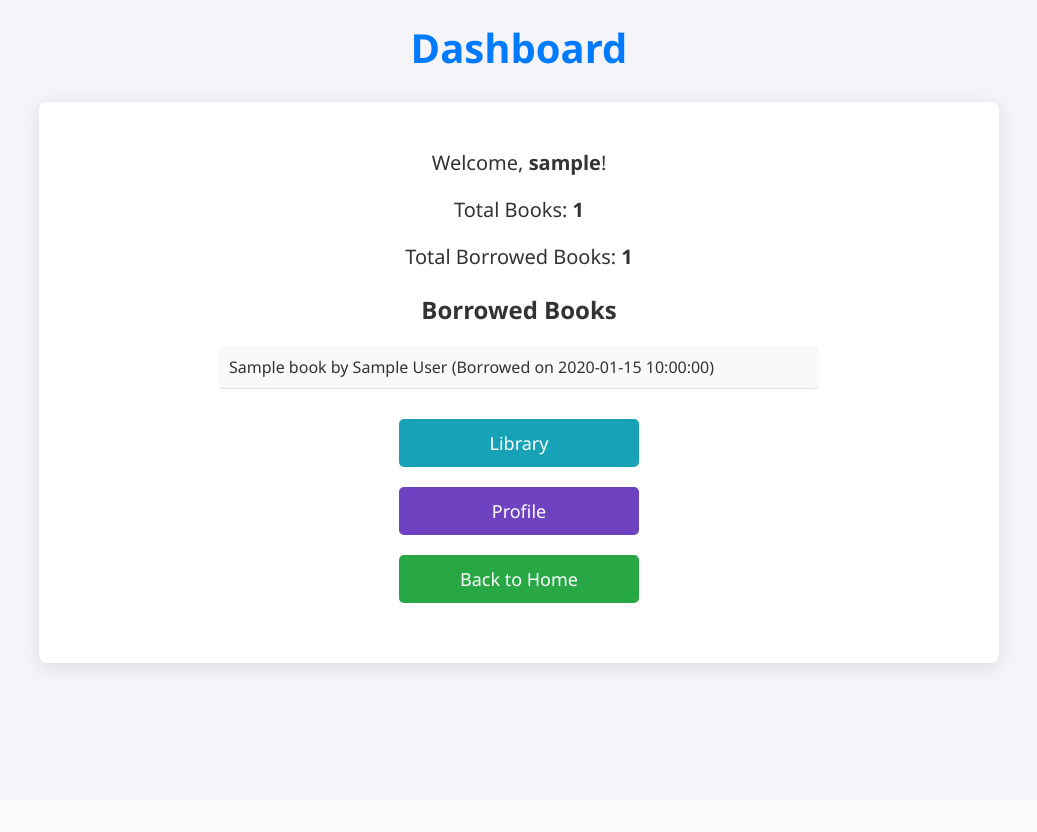
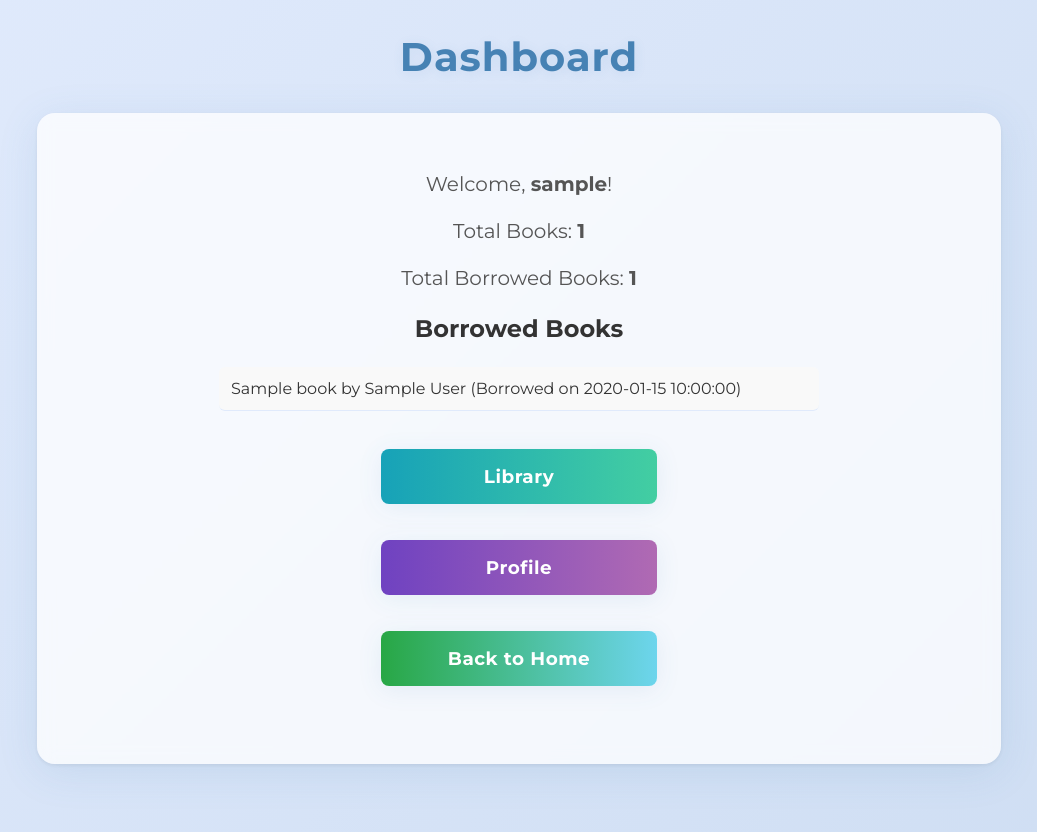
Before and after one commit to vidved123/MyLibrary, a Python web app: template templates/dashboard.html in a window 1280 px wide. Shown: the whole page, without its empty margins (121-1158 px from the left). Before the commit the page ends 674 px from the top, so only its background shows below. Run offline with Jinja, Linux system fonts and the light colour scheme; the template is opened without the code that fills it: most values are stand-ins (such as "Sample title", 1, 10 or a date in 2020).

Commit message:
Update Dashboard.css

```diff
--- a/static/css/Dashboard.css
+++ b/static/css/Dashboard.css
@@ -1,137 +1,183 @@
+@import url('https://fonts.googleapis.com/css2?family=Montserrat:wght@400;700&display=swap');
+
 body {
-    font-family: 'Segoe UI', Tahoma, Geneva, Verdana, sans-serif;
-    background-color: #f4f4f9;
+    font-family: 'Montserrat', 'Segoe UI', Tahoma, Geneva, Verdana, sans-serif;
+    background: linear-gradient(135deg, #e0eafc 0%, #cfdef3 100%);
     color: #333;
     margin: 0;
     padding: 0;
+    min-height: 100vh;
+    animation: fadeInBody 1s ease;
+}
+
+@keyframes fadeInBody {
+    from { opacity: 0; }
+    to { opacity: 1; }
 }
 
 h1 {
-    color: #007bff;
+    color: #4682b4;
     font-size: 2.5em;
     text-align: center;
-    margin-top: 20px;
+    margin-top: 32px;
+    font-weight: 700;
+    letter-spacing: 1px;
+    text-shadow: 1px 2px 12px rgba(70, 130, 180, 0.10);
+    animation: fadeInDown 1s 0.2s both;
+}
+
+@keyframes fadeInDown {
+    from { opacity: 0; transform: translateY(-30px); }
+    to { opacity: 1; transform: translateY(0); }
 }
 
 .container {
     width: 90%;
     max-width: 900px;
-    margin: 20px auto;
-    padding: 30px;
-    background: #fff;
-    border-radius: 8px;
-    box-shadow: 0 4px 20px rgba(0, 0, 0, 0.1);
+    margin: 32px auto;
+    padding: 40px 32px;
+    background: rgba(255, 255, 255, 0.75);
+    border-radius: 18px;
+    box-shadow: 0 8px 40px rgba(70, 130, 180, 0.13), 0 1.5px 4px rgba(0,0,0,0.07);
     text-align: center;
+    backdrop-filter: blur(8px);
+    animation: fadeInUp 1s 0.3s both;
+}
+
+@keyframes fadeInUp {
+    from { opacity: 0; transform: translateY(40px); }
+    to { opacity: 1; transform: translateY(0); }
 }
 
 p {
     font-size: 20px;
     line-height: 1.6;
     margin: 15px 0;
+    color: #555;
+    animation: fadeIn 1s 0.5s both;
+}
+
+@keyframes fadeIn {
+    from { opacity: 0; }
+    to { opacity: 1; }
 }
 
 .button-group {
     display: flex;
     flex-direction: column;
     align-items: center;
-    margin: 20px 0;
+    margin: 28px 0;
+    gap: 16px;
 }
 
 a {
     margin: 10px;
-    padding: 12px 20px;
-    font-size: 18px;
+    padding: 16px 28px;
+    font-size: 1.15em;
     color: #fff;
     text-decoration: none;
-    border-radius: 5px;
-    transition: background-color 0.3s, transform 0.3s;
-    width: 200px;
+    border-radius: 8px;
+    transition: background 0.3s, transform 0.3s, box-shadow 0.3s;
+    width: 220px;
+    font-weight: 600;
+    box-shadow: 0 4px 24px rgba(70, 130, 180, 0.10);
+    background: linear-gradient(90deg, #4CAF50 0%, #4682b4 100%);
+    letter-spacing: 0.5px;
+    outline: none;
+    display: inline-block;
+    position: relative;
+    overflow: hidden;
 }
 
 a:hover {
-    transform: translateY(-2px);
+    transform: translateY(-3px) scale(1.04);
+    box-shadow: 0 8px 32px rgba(70, 130, 180, 0.18);
+    background: linear-gradient(90deg, #45a049 0%, #357ab8 100%);
 }
 
 .logout-btn {
-    background-color: #f44336;
+    background: linear-gradient(90deg, #f44336 0%, #ff6f61 100%);
 }
 
 .logout-btn:hover {
-    background-color: #d32f2f;
+    background: linear-gradient(90deg, #d32f2f 0%, #ff6f61 100%);
 }
 
 .back-home-btn {
-    background-color: #28a745;
+    background: linear-gradient(90deg, #28a745 0%, #6dd5ed 100%);
 }
 
 .back-home-btn:hover {
-    background-color: #218838;
+    background: linear-gradient(90deg, #218838 0%, #6dd5ed 100%);
 }
 
-.add-user-btn {
-    background-color: #007bff;
+.add-user-btn, .users-roster-btn {
+    background: linear-gradient(90deg, #007bff 0%, #00c6ff 100%);
 }
 
-.add-user-btn:hover {
-    background-color: #0056b3;
+.add-user-btn:hover, .users-roster-btn:hover {
+    background: linear-gradient(90deg, #0056b3 0%, #00c6ff 100%);
 }
 
 .delete-user-btn {
-    background-color: #dc3545;
+    background: linear-gradient(90deg, #dc3545 0%, #ff758c 100%);
 }
 
 .delete-user-btn:hover {
-    background-color: #c82333;
-}
-
-.users-roster-btn {
-    background-color: #007bff;
-}
-
-.users-roster-btn:hover {
-    background-color: #0056b3;
+    background: linear-gradient(90deg, #c82333 0%, #ff758c 100%);
 }
 
 .library-btn {
-    background-color: #17a2b8;
+    background: linear-gradient(90deg, #17a2b8 0%, #43cea2 100%);
 }
 
 .library-btn:hover {
-    background-color: #138496;
+    background: linear-gradient(90deg, #138496 0%, #43cea2 100%);
 }
 
 .profile-btn {
-    background-color: #6f42c1;
+    background: linear-gradient(90deg, #6f42c1 0%, #b06ab3 100%);
 }
 
 .profile-btn:hover {
-    background-color: #5936a2;
+    background: linear-gradient(90deg, #5936a2 0%, #b06ab3 100%);
 }
 
 ul {
     list-style: none;
     padding: 0;
     text-align: left;
-    margin: 20px auto;
+    margin: 24px auto;
     max-width: 600px;
+    animation: fadeIn 1s 0.6s both;
 }
 
 ul li {
-    padding: 10px;
-    border-bottom: 1px solid #ddd;
+    padding: 12px;
+    border-bottom: 1px solid #e0eafc;
     background-color: #f9f9f9;
-    border-radius: 4px;
-    transition: background-color 0.3s;
+    border-radius: 6px;
+    transition: background 0.3s;
+    margin-bottom: 6px;
 }
 
 ul li:hover {
-    background-color: #f1f1f1;
+    background: #e0eafc;
+}
+
+::-webkit-scrollbar {
+    width: 10px;
+    background: #e0eafc;
+}
+::-webkit-scrollbar-thumb {
+    background: #b0c4de;
+    border-radius: 8px;
 }
 
 @media (max-width: 768px) {
     .container {
         width: 95%;
-        padding: 20px;
+        padding: 20px 6px;
     }
 
     h1 {
@@ -143,7 +189,11 @@ ul li:hover {
     }
 
     a {
-        font-size: 16px;
-        padding: 10px 15px;
+        font-size: 1em;
+        padding: 12px 10px;
+        width: 100%;
+    }
+    .button-group {
+        gap: 10px;
     }
 }
```
